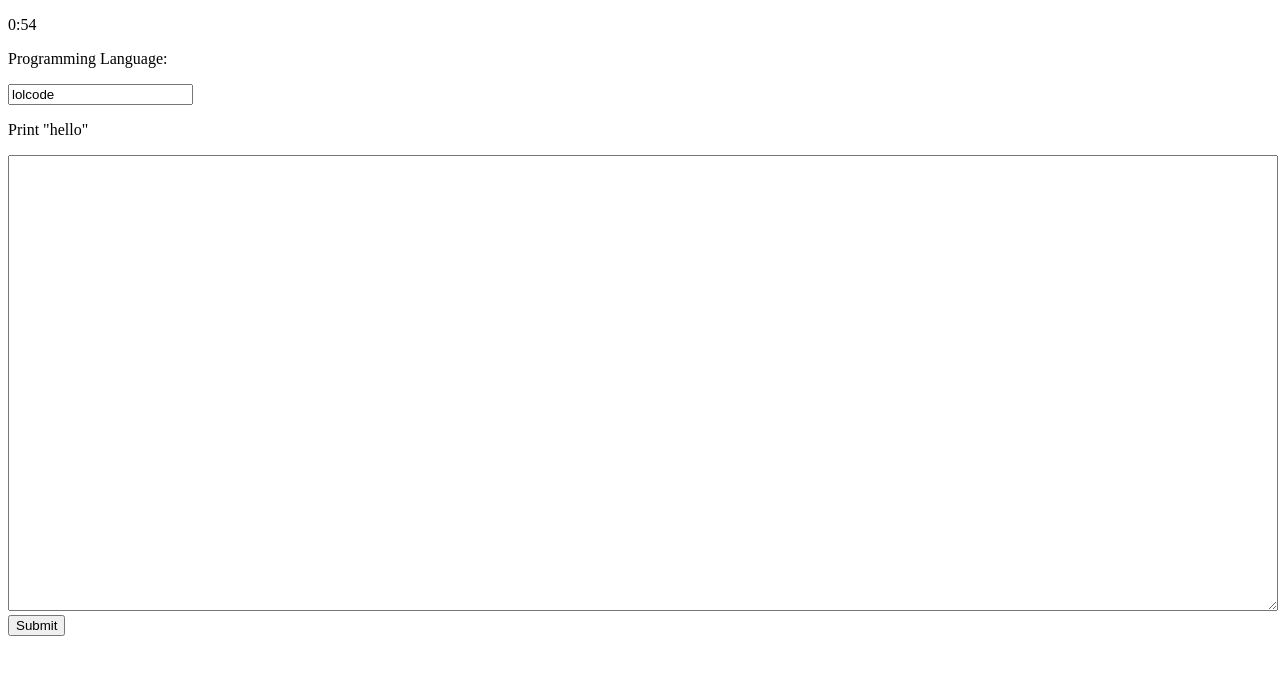
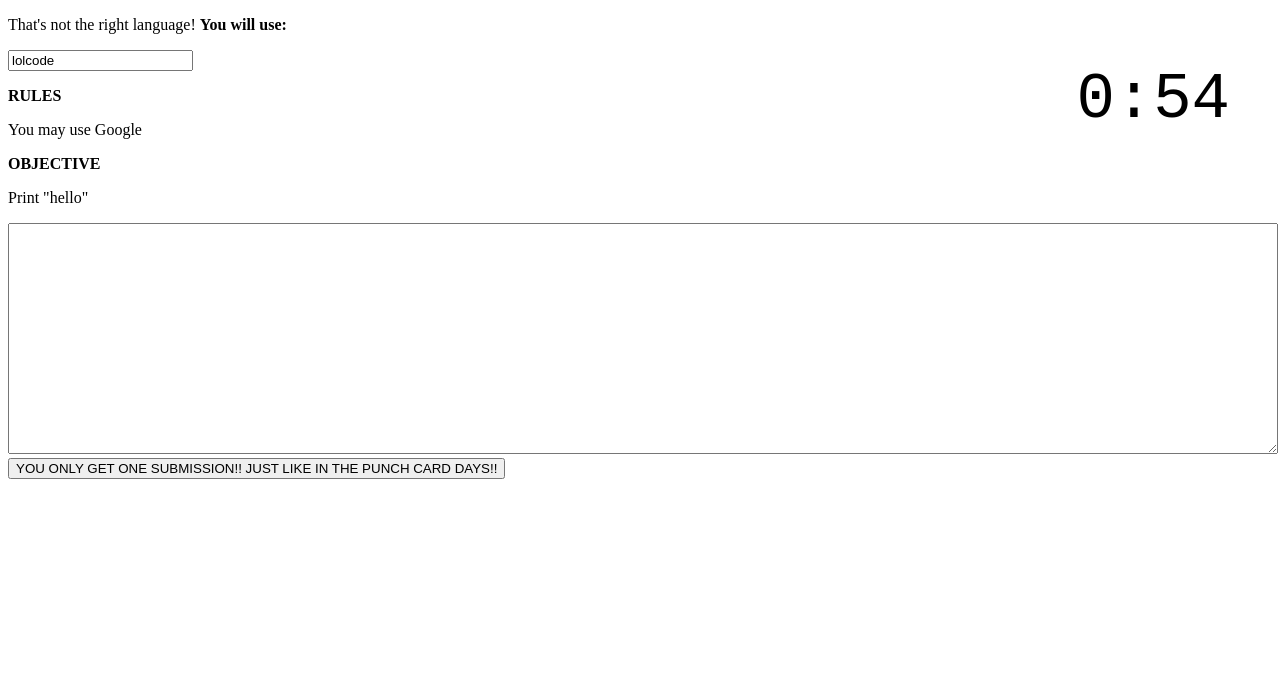
Before and after one commit to ecmjohnson/iwannabethehacker, a plain HTML site: page challenge.html in a window 1280 px wide. Drawn offline with Linux system fonts and the light colour scheme.

Commit message:
some style for timer; comments updated

```diff
--- a/challenge.html
+++ b/challenge.html
@@ -15,12 +15,15 @@
   <script src="js/ui.js"></script>
   <form name="challenge" method="post" action="/">
     <p id="timer"></p>
-    <p>Programming Language:</p>
+    <p>That's not the right language! <b>You will use:</b></p>
     <input id="language" name="language" readonly="readonly">
+    <p><b>RULES</b></p>
+    <p>You may use Google</p>
+    <p><b>OBJECTIVE</b></p>
     <p>Print "hello"</p>
-    <textarea id="codeTextArea" name="code" rows="30" cols="50"></textarea>
+    <textarea id="codeTextArea" name="code" rows="15" cols="50"></textarea>
     <br>
-    <input type="submit">
+    <input type="submit" value="YOU ONLY GET ONE SUBMISSION!! JUST LIKE IN THE PUNCH CARD DAYS!!">
   </form>
 </body>
 </html>
--- a/css/styles.css
+++ b/css/styles.css
@@ -1,3 +1,12 @@
 #codeTextArea {
     width:100%;
 }
+
+#timer {
+    position: absolute;
+    top: 0;
+    right: 50px;
+    font-size: 64px;
+    font-style: bold;
+    font-family: 'Courier New', Courier, monospace;
+}
```
Also changed, not shown: js/test.js (+8 -6 lines).
